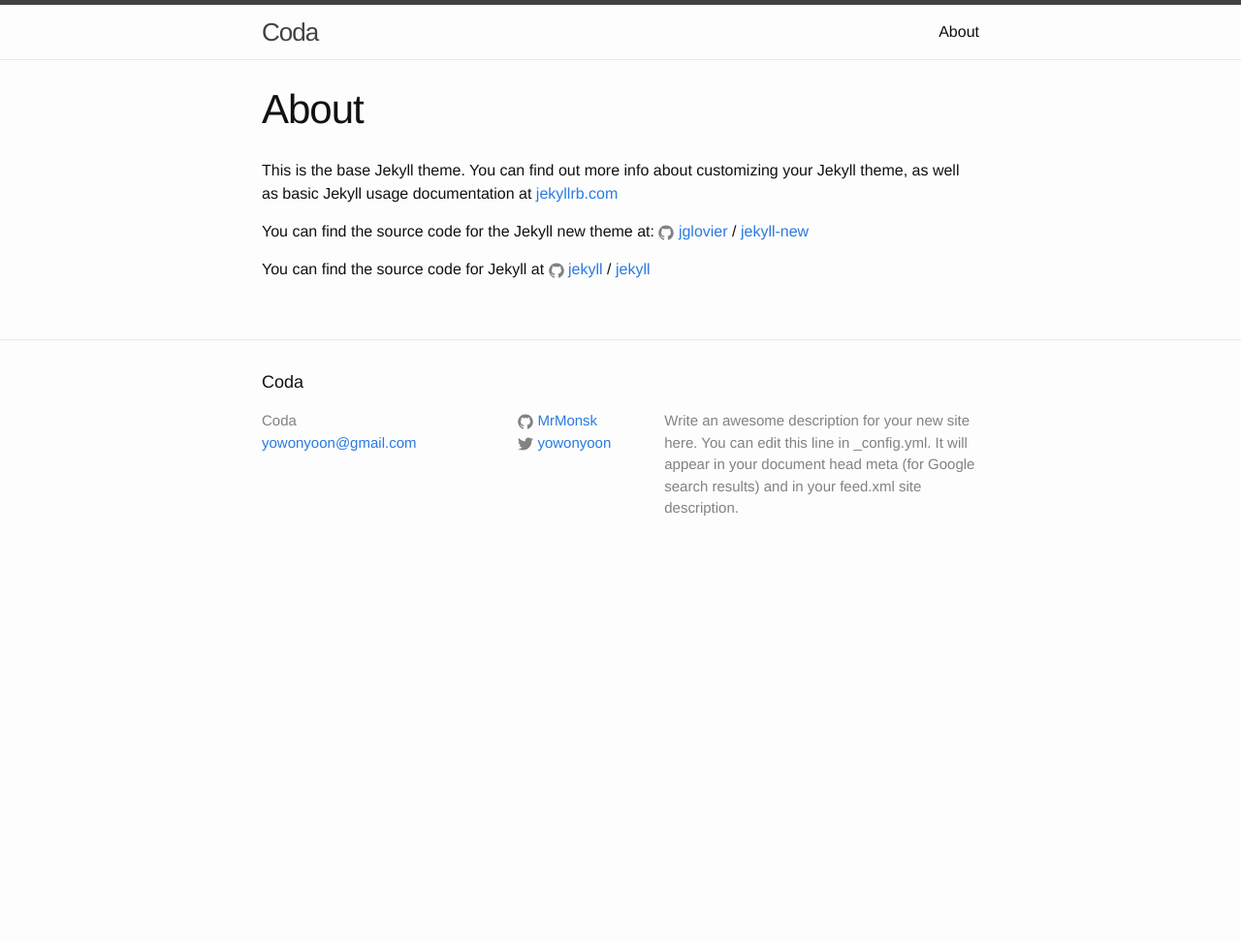
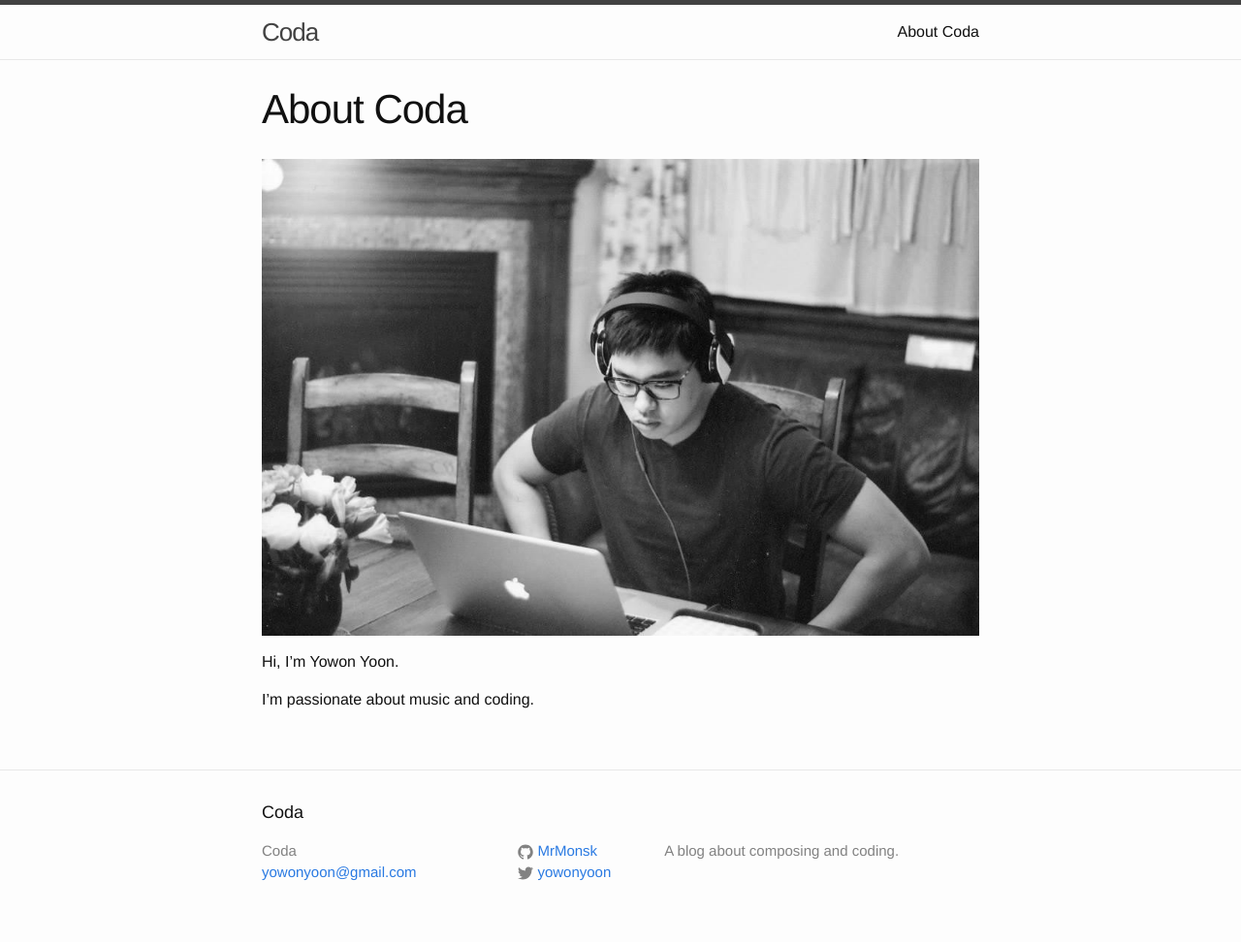
Before and after one commit to MrMonsk/Coda, a Jekyll site: the page built from about.md, in a window 1280 px wide. Shown: the whole page at 97% size. Built offline with Jekyll 4.4.1, drawn with Linux system fonts in a browser that asks for light colours; before the commit the page ends 900 px from its top, so only the background shows below that.

Commit message:
changed the about

```diff
--- a/_config.yml
+++ b/_config.yml
@@ -9,9 +9,7 @@
 title: Coda
 email: yowonyoon@gmail.com
 description: > # this means to ignore newlines until "baseurl:"
-  Write an awesome description for your new site here. You can edit this
-  line in _config.yml. It will appear in your document head meta (for
-  Google search results) and in your feed.xml site description.
+  A blog about composing and coding.
 baseurl: "" # the subpath of your site, e.g. /blog
 url: "http://yourdomain.com" # the base hostname & protocol for your site
 twitter_username: yowonyoon
--- a/about.md
+++ b/about.md
@@ -1,15 +1,11 @@
 ---
 layout: page
-title: About
+title: About Coda
 permalink: /about/
 ---
 
-This is the base Jekyll theme. You can find out more info about customizing your Jekyll theme, as well as basic Jekyll usage documentation at [jekyllrb.com](http://jekyllrb.com/)
+![djmonsk](/assets/images/yowon.jpg)
 
-You can find the source code for the Jekyll new theme at:
-{% include icon-github.html username="jglovier" %} /
-[jekyll-new](https://github.com/jglovier/jekyll-new)
+Hi, I'm Yowon Yoon.
 
-You can find the source code for Jekyll at
-{% include icon-github.html username="jekyll" %} /
-[jekyll](https://github.com/jekyll/jekyll)
+I'm passionate about music and coding.
```
Also changed, not shown: assets/images/cover1.jpg (added), assets/images/yowon.jpg (added), 2 other files.
